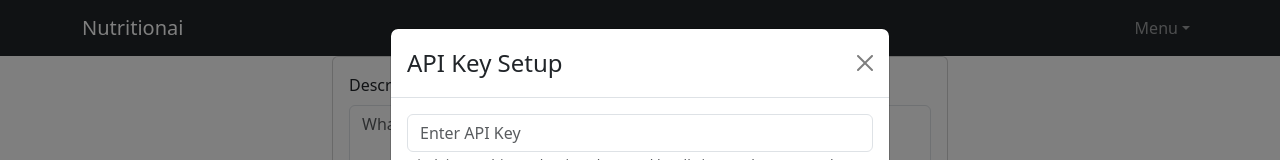
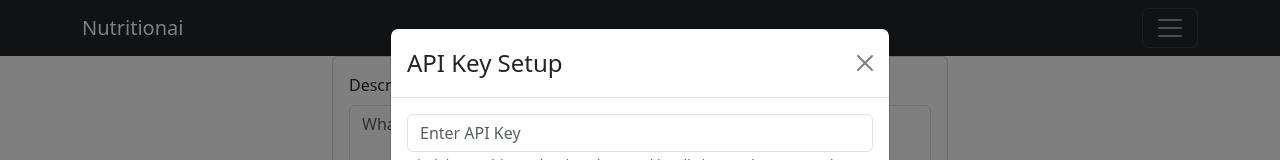
Before and after one commit to LenzDu/nutritionai, a React (Create React App) app: page / in a window 1280 px wide. Shown: the top 160 px of the page. Built offline with nearby package versions, Linux system fonts and the light colour scheme.

Commit message:
Collapsed nav bar

```diff
--- a/src/components/nav-bar.js
+++ b/src/components/nav-bar.js
@@ -7,15 +7,13 @@ function NavbarComponent({ setShowModal }) {
   };
 
   return (
-    <Navbar bg='dark' variant="dark">
+    <Navbar collapseOnSelect='true' expand={false} bg='dark' variant="dark">
       <Container>
         <Navbar.Brand>Nutritionai</Navbar.Brand>
         <Navbar.Toggle aria-controls="basic-navbar-nav" />
         <Navbar.Collapse id="basic-navbar-nav">
-          <Nav className="ms-auto">
-            <NavDropdown title="Menu" id="basic-nav-dropdown">
-              <NavDropdown.Item onClick={handleAPIClick}>API</NavDropdown.Item>
-            </NavDropdown>
+          <Nav className="me-auto">
+            <Nav.Link eventKey='1' onClick={handleAPIClick}>API Key</Nav.Link>
           </Nav>
         </Navbar.Collapse>
       </Container>
```
